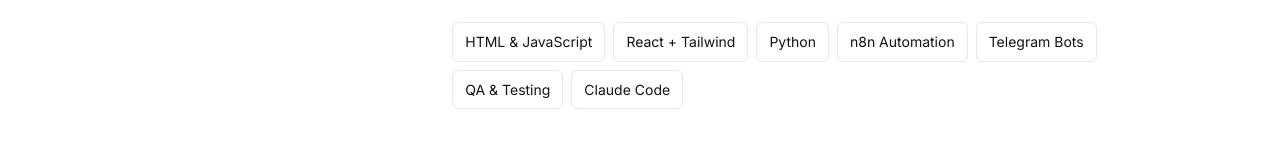
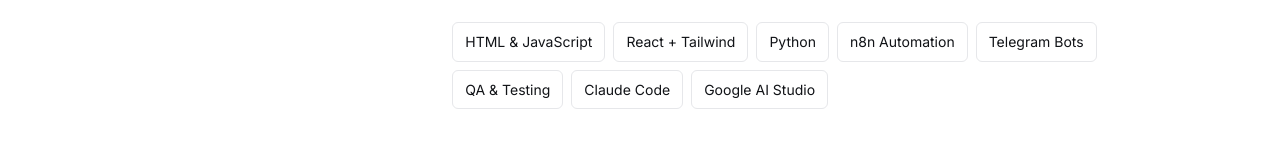
Before and after one commit to Yunuslau/yunuslau.github.io, a plain HTML site: page index.html in a window 1280 px wide. Shown: the part 2965-3125 px from the top of the page. Drawn offline with Linux system fonts and the light colour scheme.

Commit message:
Update index.html

```diff
--- a/index.html
+++ b/index.html
@@ -174,7 +174,7 @@ footer{color:var(--soft);font-size:14px;padding-top:40px;border-top:1px solid va
       <p>Since 2018 I have worked in deployment, QA and IT support — testing applications, keeping systems running and training users. That experience taught me what people really need from software.</p>
       <p>As a self-taught developer, I build every app and website with Claude Code as my AI coding partner — from e-commerce sites and trading tools to personal productivity apps and AI agents.</p>
       <div class="skills">
-        <span>HTML &amp; JavaScript</span><span>React + Tailwind</span><span>Python</span><span>n8n Automation</span><span>Telegram Bots</span><span>QA &amp; Testing</span><span>Claude Code</span>
+        <span>HTML &amp; JavaScript</span><span>React + Tailwind</span><span>Python</span><span>n8n Automation</span><span>Telegram Bots</span><span>QA &amp; Testing</span><span>Claude Code</span><span>Google AI Studio</span>
       </div>
     </div>
   </section>
```
